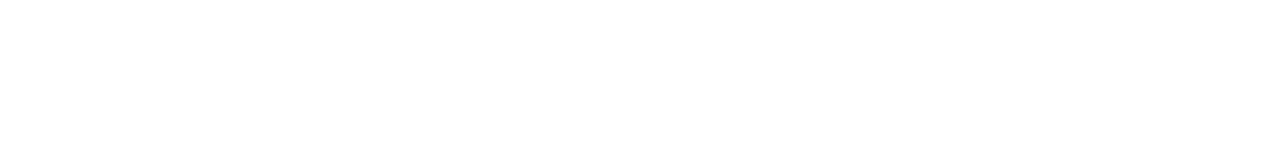
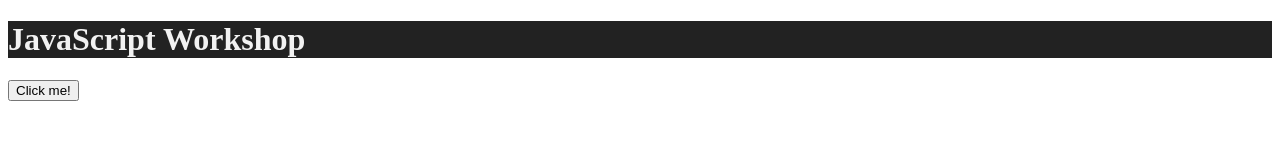
Before and after one commit to AnthonyLzq/workshop-js, a website: page public/index.html in a window 1280 px wide. Drawn offline with Linux system fonts and the light colour scheme.

Commit message:
Basic dynamic web page

```diff
--- a/package.json
+++ b/package.json
@@ -1,6 +1,6 @@
 {
   "name": "workshop-js",
-  "version": "0.3.0",
+  "version": "1.0.0",
   "description": "A basic JavaScript project",
   "main": "index.js",
   "scripts": {
--- a/public/index.html
+++ b/public/index.html
@@ -4,11 +4,15 @@
 <head>
   <meta charset="UTF-8">
   <meta name="viewport" content="width=device-width, initial-scale=1.0">
+  <link rel="stylesheet" href="./styles/styles.css">
   <title>JavaScript Workshop</title>
 </head>
 
 <body>
+  <h1 class="title">JavaScript Workshop</h1>
+  <button onclick="clickMe()">Click me!</button>
 
+  <script type="text/javascript" src="../src/index.js"></script>
 </body>
 
 </html>
--- /dev/null
+++ b/public/styles/styles.css
@@ -0,0 +1,8 @@
+.title {
+  background-color: #222222;
+  color: #f2f2f2
+}
+
+.hidden {
+  display: none;
+}
--- a/src/index.js
+++ b/src/index.js
@@ -0,0 +1,8 @@
+const h1 = document.querySelector('h1')
+
+const clickMe = () => {
+  if (h1.classList.contains('hidden'))
+    h1.classList.remove('hidden')
+  else
+    h1.classList.add('hidden')
+}
```
